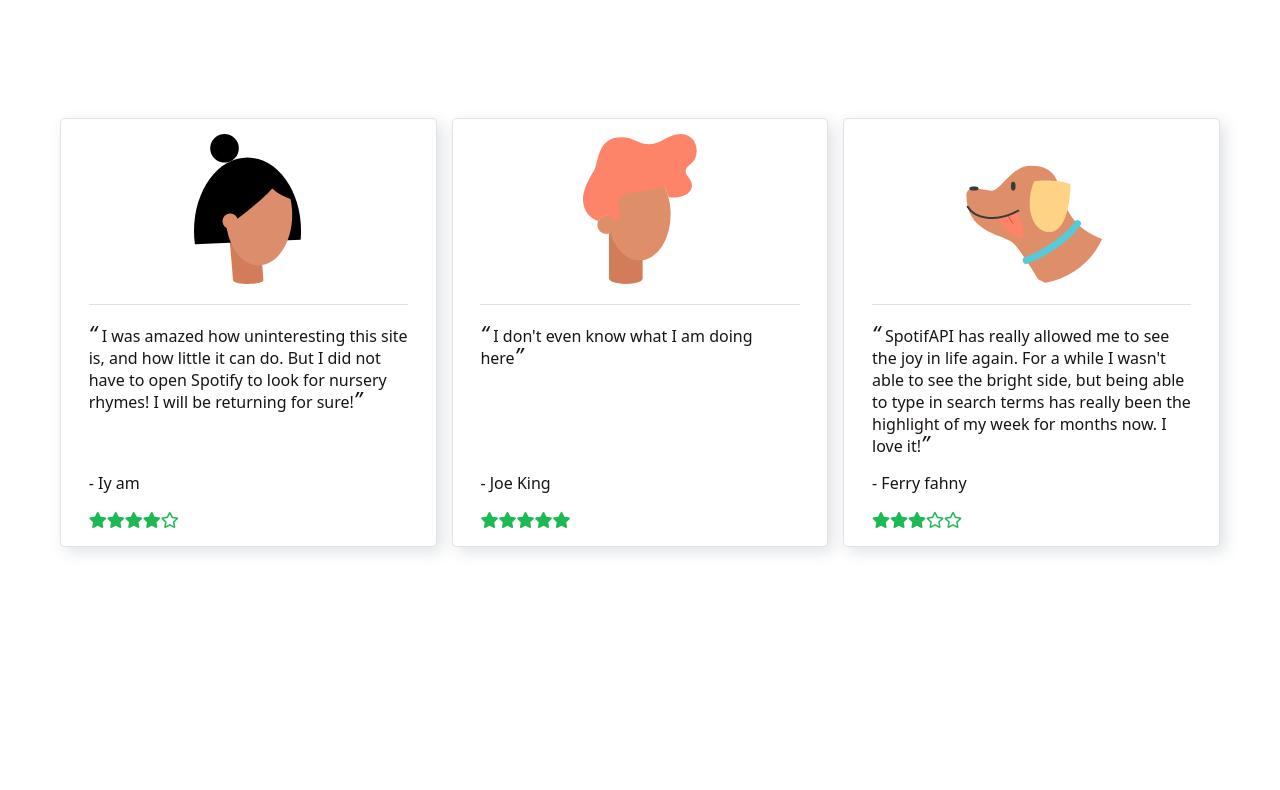
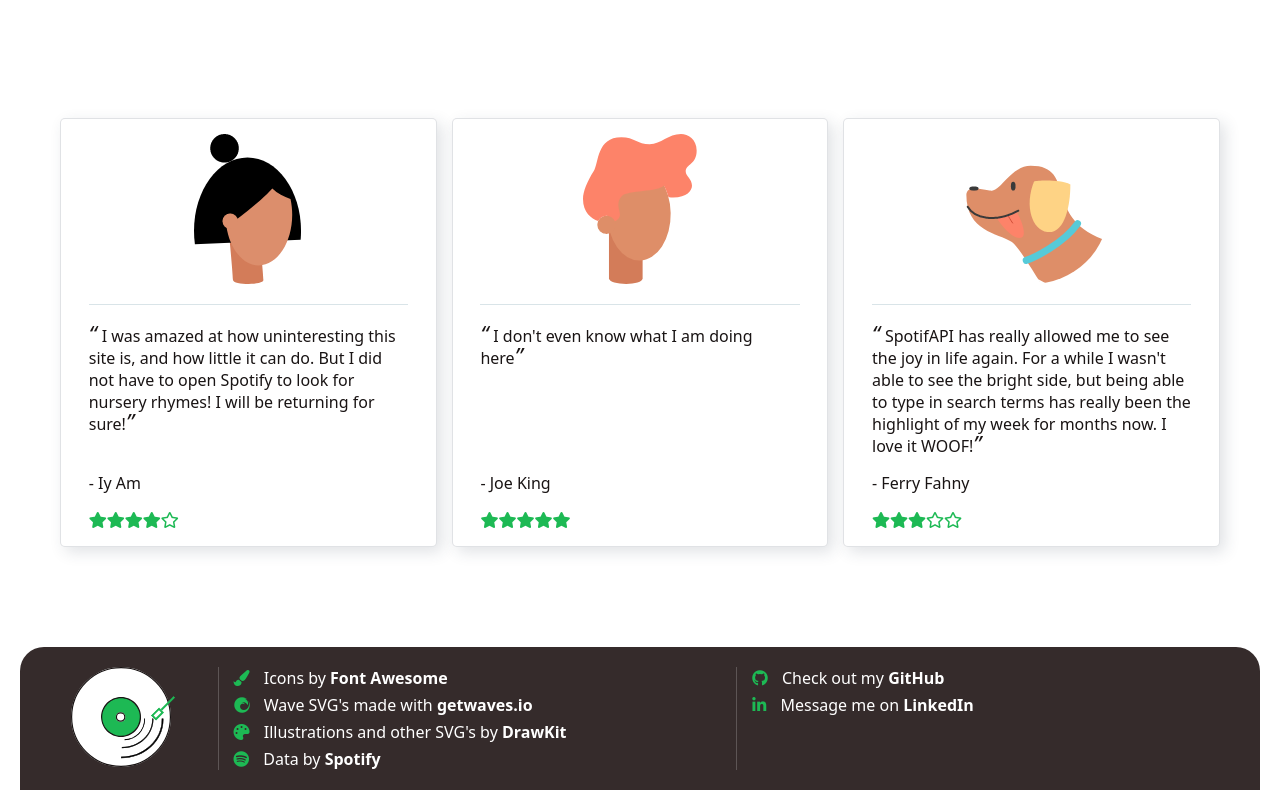
Before and after one commit to TristanKirwan/spotifAPI, a Vue app: page / in a window 1280 px wide. Shown: the part 559-1349 px from the top of the page. Before the commit the page ends 1206 px from the top, so only its background shows below. Built offline with nearby package versions, Linux system fonts and the light colour scheme.

Commit message:
Added footer

```diff
--- a/src/App.vue
+++ b/src/App.vue
@@ -2,17 +2,20 @@
   <!-- <BackgroundBlobs /> -->
   <Navbar />
   <router-view/>
+  <Footer />
 </template>
 
 <script>
 import Navbar from './components/Navbar.vue';
+import Footer from './components/Footer';
 import BackgroundBlobs from '@/components/BackgroundBlobs'
 
 export default {
   name: 'App',
   components: {
     Navbar,
-    BackgroundBlobs
+    BackgroundBlobs,
+    Footer
   }
 }
 </script>
@@ -21,11 +24,11 @@ export default {
 :root {
   --color-green: #1DB954;
   --color-black: #191414;
+  --color-black-mono: #352B2B;
   --color-white: #fff;
   --color-grey: #2c394b25;
-  --color-crayola: #1f363d;
+  //Remove teal?
   --color-teal: #40798c;
-
   --font-sm: 12px;
   --font-md: 14px;
   --font-lg: 16px;
--- /dev/null
+++ b/src/components/Footer.vue
@@ -0,0 +1,167 @@
+<template>
+  <footer>
+    <div class="animationContainer">
+      <svg xmlns="http://www.w3.org/2000/svg" viewBox="0 0 250 250" class="disk">
+        <g data-name="Group 5">
+          <g data-name="Group 3">
+            <g data-name="Group 2">
+              <g fill="#fff" stroke="#191414" stroke-width="3">
+                <circle cx="125" cy="125" r="125" stroke="none"/>
+                <circle cx="125" cy="125" r="123.5" fill="none"/>
+              </g>
+              <g fill="#1db954">
+                <path d="M125 173.5c-6.548 0-12.9-1.282-18.878-3.81a48.34 48.34 0 0 1-15.417-10.395 48.34 48.34 0 0 1-10.394-15.417C77.782 137.9 76.5 131.548 76.5 125s1.282-12.9 3.81-18.878a48.34 48.34 0 0 1 10.395-15.417 48.34 48.34 0 0 1 15.417-10.394C112.1 77.782 118.452 76.5 125 76.5s12.9 1.282 18.878 3.81a48.34 48.34 0 0 1 15.417 10.395 48.34 48.34 0 0 1 10.394 15.417c2.529 5.978 3.811 12.33 3.811 18.878s-1.282 12.9-3.81 18.878a48.34 48.34 0 0 1-10.395 15.417 48.34 48.34 0 0 1-15.417 10.394c-5.978 2.529-12.33 3.811-18.878 3.811Z"/>
+                <path d="M125 78c-6.346 0-12.501 1.242-18.294 3.692a46.847 46.847 0 0 0-14.94 10.074 46.847 46.847 0 0 0-10.074 14.94C79.242 112.5 78 118.654 78 125s1.242 12.501 3.692 18.294a46.847 46.847 0 0 0 10.074 14.94 46.847 46.847 0 0 0 14.94 10.074C112.5 170.758 118.654 172 125 172s12.501-1.242 18.294-3.692a46.847 46.847 0 0 0 14.94-10.074 46.847 46.847 0 0 0 10.074-14.94C170.758 137.5 172 131.346 172 125s-1.242-12.501-3.692-18.294a46.847 46.847 0 0 0-10.074-14.94 46.847 46.847 0 0 0-14.94-10.074C137.5 79.242 131.346 78 125 78m0-3c27.614 0 50 22.386 50 50s-22.386 50-50 50-50-22.386-50-50 22.386-50 50-50Z" fill="#191414"/>
+              </g>
+              <g transform="translate(114 113)" fill="#fff" stroke="#191414" stroke-width="3">
+                <circle cx="12" cy="12" r="12" stroke="none"/>
+                <circle cx="12" cy="12" r="10.5" fill="none"/>
+              </g>
+            </g>
+            <g data-name="Subtraction 2">
+              <path d="M22.823 120.5h-3.298a89.156 89.156 0 0 1-.025-2.105c0-12.94 2.787-25.493 8.283-37.31 5.311-11.418 12.915-21.674 22.6-30.482 9.689-8.81 20.972-15.728 33.536-20.561 12.859-4.946 26.51-7.482 40.58-7.54v2.907c-27.061.118-52.512 9.784-71.717 27.248-19.336 17.584-29.985 40.93-29.985 65.738 0 .71.009 1.415.026 2.105Z"/>
+              <path d="M22.312 120c-.01-.53-.015-1.066-.015-1.605 0-24.95 10.707-48.428 30.149-66.107C71.623 34.848 97 25.147 124 24.912v-1.908c-13.834.116-27.252 2.64-39.901 7.505-12.506 4.81-23.737 11.695-33.38 20.464-9.635 8.763-17.2 18.965-22.482 30.322C22.77 93.046 20 105.528 20 118.395c0 .53.005 1.068.015 1.605h2.297m1.025 1H19.038a89.879 89.879 0 0 1-.038-2.605c0-13.013 2.803-25.637 8.33-37.521 5.339-11.479 12.982-21.788 22.717-30.64 9.735-8.853 21.07-15.804 33.693-20.659C96.808 24.55 110.69 22 125 22v3.908c-27.123 0-52.65 9.631-71.881 27.12-19.231 17.487-29.822 40.702-29.822 65.367 0 .881.013 1.757.04 2.603V121Z"/>
+            </g>
+            <g data-name="Subtraction 3">
+              <path d="M46.719 120.5h-2.203c-.01-.485-.016-.97-.016-1.447 0-9.654 2.073-19.02 6.162-27.836 3.95-8.52 9.608-16.172 16.814-22.744C74.685 61.898 83.08 56.735 92.43 53.13c9.529-3.676 19.644-5.569 30.07-5.627v1.92c-20.154.118-39.103 7.353-53.409 20.4-14.437 13.169-22.388 30.652-22.388 49.23 0 .487.005.972.016 1.448Z"/>
+              <path d="M46.21 120a64.96 64.96 0 0 1-.007-.947c0-18.721 8.008-36.336 22.551-49.6C83.034 56.43 101.908 49.161 122 48.927v-.921c-10.188.115-20.071 1.994-29.39 5.59-9.291 3.584-17.634 8.713-24.797 15.247-7.157 6.527-12.775 14.125-16.697 22.584-4.058 8.75-6.116 18.045-6.116 27.626 0 .313.002.63.007.947h1.202m1.023 1h-3.203a67.491 67.491 0 0 1-.029-1.947c0-9.727 2.089-19.163 6.208-28.046 3.98-8.58 9.675-16.286 16.93-22.903 7.256-6.617 15.704-11.813 25.112-15.442C101.989 48.905 112.335 47 123 47v2.921c-20.215 0-39.24 7.2-53.572 20.271-14.332 13.072-22.225 30.424-22.225 48.86 0 .66.01 1.314.03 1.947Z"/>
+            </g>
+            <g data-name="Subtraction 4">
+              <path d="M66.575 120.5h-1.067a54.797 54.797 0 0 1-.008-.921c0-7.033 1.336-13.855 3.97-20.276a52.026 52.026 0 0 1 10.827-16.555c4.638-4.782 10.038-8.536 16.051-11.158a48.853 48.853 0 0 1 19.152-4.087v1.131c-13 .133-25.214 5.427-34.443 14.942-9.344 9.633-14.49 22.419-14.49 36.003 0 .31.003.617.008.92Z"/>
+              <path d="M66.07 120c-.002-.14-.002-.28-.002-.421 0-13.715 5.195-26.625 14.63-36.351 9.205-9.49 21.353-14.824 34.302-15.086v-.132a48.339 48.339 0 0 0-18.452 4.039c-5.953 2.596-11.3 6.313-15.893 11.047a51.527 51.527 0 0 0-10.722 16.396C67.323 105.854 66 112.612 66 119.58c0 .14 0 .28.002.42h.067m1.018 1h-2.069c-.012-.482-.018-.96-.018-1.42 0-7.098 1.349-13.984 4.008-20.466A52.523 52.523 0 0 1 79.938 82.4c4.683-4.829 10.138-8.62 16.21-11.268A49.37 49.37 0 0 1 116 67v2.132c-13.05 0-25.332 5.253-34.584 14.792-9.253 9.539-14.348 22.201-14.348 35.655 0 .48.006.959.019 1.42Z"/>
+            </g>
+          </g>
+        </g>
+      </svg>
+      <svg xmlns="http://www.w3.org/2000/svg" viewBox="0 0 75.5 18" class="needle">
+        <g data-name="Group 4" stroke="#1DB954" stroke-width="5">
+          <path data-name="Line 1" fill="none" d="M75.5 8.5h-55"/>
+          <g data-name="Rectangle 10" fill="#fff">
+            <path stroke="none" d="M0 0h29v18H0z"/>
+            <path fill="none" d="M2.5 2.5h24v13h-24z"/>
+          </g>
+        </g>
+      </svg>
+    </div>
+    <span class="divider"></span>
+    <div class="thanksContainer">
+      <span>
+        <i class="fas fa-paint-brush icon"></i>
+        Icons by <a href="https://fontawesome.com/" target="_blank" rel="noopener norefferer">Font Awesome</a>
+      </span>
+      <span>
+        <i class="fab fa-firefox icon"></i>
+        Wave SVG's made with <a href="https://getwaves.io/" target="_blank" rel="noopener norefferer">getwaves.io</a>
+      </span>
+      <span>
+        <i class="fas fa-palette icon"></i>
+        Illustrations and other SVG's by <a href="https://drawkit.io/" target="_blank" rel="noopener norefferer">DrawKit</a>
+      </span>
+      <span>
+        <i class="fab fa-spotify icon"></i>
+        Data by <a href="https://developer.spotify.com/">Spotify</a>
+      </span>
+    </div>
+    <span class="divider"></span>
+    <div class="contactContainer">
+      <span>
+        <i class="fab fa-github icon"></i>
+        Check out my <a href="https://github.com/TristanKirwan" target="_blank" rel="noopener norefferer">GitHub</a>
+      </span>
+      <span>
+        <i class="fab fa-linkedin-in icon"></i>
+        Message me on <a href="https://github.com/TristanKirwan" target="_blank" rel="noopener norefferer">LinkedIn</a>
+      </span>
+    </div>
+  </footer>
+</template>
+
+<script>
+export default {
+name: 'Footer'
+}
+</script>
+
+<style scoped lang='scss'>
+@import  '@/styles/imports.scss';
+footer {
+  position: relative;
+  display: grid;
+  background-color: var(--color-black-mono);
+  color: var(--color-white);
+  padding: 20px;
+  grid-gap: 15px;
+  width: calc(100% - 40px);
+  margin: 0 auto;
+  border-radius: 24px 24px 0px 0px;
+  max-width: 1600px;
+  margin-top: 100px;
+  @include m {
+    grid-template-columns: 1fr max-content 3fr max-content 3fr;
+    justify-content: space-between;
+    align-items: start;
+  }
+}
+
+.divider {
+  display: inline-block;
+  width: 100%;
+  height: 1px;
+  background-color: rgba(255,255,255,0.2);
+  @include m {
+    width: 1px;
+    height: 100%;
+  }
+}
+
+.animationContainer{
+  position: relative;
+  display: flex;
+  justify-content: center;
+  align-items: center;
+}
+
+.thanksContainer, .contactContainer{
+  display: grid;
+  grid-gap: 5px;
+  a{
+    font-weight: 700;
+  }
+}
+
+.disk {
+  animation: spinningDisk infinite linear;
+  animation-duration: 2s;
+  transform-origin: center center;
+  width: 100px;
+  height: 100px;
+}
+
+.needle {
+  position: absolute;
+  top: 50%;
+  transform: translateY(-50%) translateX(50px) rotate(-45deg);
+  display: inline-block;
+  height: 7.5px;
+  width: 30px;
+  transform-origin: bottom left;
+}
+
+.icon{
+  color: var(--color-green);
+  margin-right: 10px;
+}
+
+.fa-firefox{
+  transform: rotate(90deg);
+}
+
+@keyframes spinningDisk {
+  0% {
+    transform: rotate(0deg);
+  }
+  100% {
+    transform: rotate(360deg);
+  }
+}
+</style>
--- a/src/components/Search.vue
+++ b/src/components/Search.vue
@@ -55,9 +55,6 @@ export default {
     justify-items: center;
     background-color: var(--color-black);
     transform: translateY(-50%);
-    &.home {
-      background-color: var(--color-teal);
-    }
   }
 
   .input{
--- a/src/sections/testimonials.json
+++ b/src/sections/testimonials.json
@@ -2,9 +2,9 @@
   "testimonials": [
     {
       "id": 1,
-      "text": "I was amazed how uninteresting this site is, and how little it can do. But I did not have to open Spotify to look for nursery rhymes! I will be returning for sure!",
+      "text": "I was amazed at how uninteresting this site is, and how little it can do. But I did not have to open Spotify to look for nursery rhymes! I will be returning for sure!",
       "stars": 4,
-      "name": "Iy am",
+      "name": "Iy Am",
       "src": "IyAmAvatar.png"
     },
     {
@@ -16,9 +16,9 @@
     },
     {
       "id": 3,
-      "text": "SpotifAPI has really allowed me to see the joy in life again. For a while I wasn't able to see the bright side, but being able to type in search terms has really been the highlight of my week for months now. I love it!",
+      "text": "SpotifAPI has really allowed me to see the joy in life again. For a while I wasn't able to see the bright side, but being able to type in search terms has really been the highlight of my week for months now. I love it WOOF!",
       "stars": 3,
-      "name": "Ferry fahny",
+      "name": "Ferry Fahny",
       "src": "FerryFahnyAvatar.png"
     }
   ]
--- a/src/views/Home.vue
+++ b/src/views/Home.vue
@@ -42,8 +42,6 @@ export default {
   .home {
     display: grid;
     grid-gap: 15px;
-    //TODO: get rid of this.
-    padding-bottom: 100px;
     @include m {
       margin-top: 25px;
     }
```
